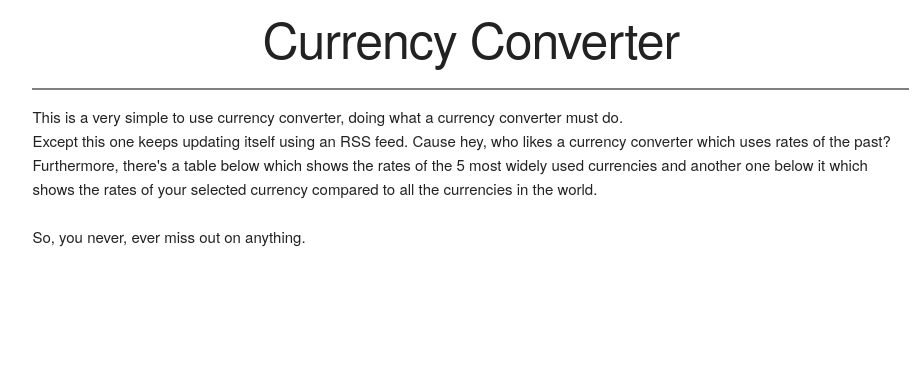
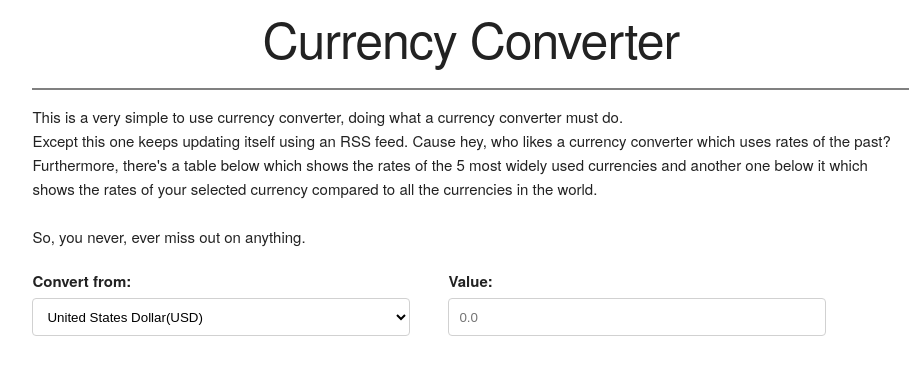
Before and after one commit to vrr-21/currency-converter, an Angular app in the folder currency-converter/: page / in a window 1280 px wide. Shown: the top 374 px of the page, without its empty margins (166-1087 px from the left). Built offline with nearby package versions, Linux system fonts and the light colour scheme.

Commit message:
Converter component design phase #1: Source Currency fields placed.

```diff
--- a/currency-converter/src/app/app.component.html
+++ b/currency-converter/src/app/app.component.html
@@ -1,2 +1,3 @@
 <link rel="stylesheet" href="https://cdnjs.cloudflare.com/ajax/libs/skeleton/2.0.4/skeleton.css" />
 <app-landing-page></app-landing-page>
+<app-converter-component></app-converter-component>
--- a/currency-converter/src/app/converter-component/converter-component.component.css
+++ b/currency-converter/src/app/converter-component/converter-component.component.css
@@ -0,0 +1,4 @@
+#converter-container
+{
+  padding-top: 20px;
+}
--- a/currency-converter/src/app/converter-component/converter-component.component.html
+++ b/currency-converter/src/app/converter-component/converter-component.component.html
@@ -1,3 +1,19 @@
-<p>
-  converter-component works!
-</p>
+<div class="container" id="converter-container">
+  <div class="row">
+    <div class="one column"></div>
+    <!-- This is where the input for the source currency will be taken in -->
+    <div class="five columns">
+      <label for="source-currency">Convert from:</label>
+      <select class="u-full-width" id="source-currency">
+        <option value="Option 1">United States Dollar(USD)</option>
+        <option value="Option 2">Euro (EUR)</option>
+        <option value="Option 3">Japanese Yen (JPY)</option>
+      </select>
+    </div>
+    <div class="five columns">
+      <label for="source-currency-value">Value:</label>
+      <input class="u-full-width" id="source-currency-value" type="number" placeholder="0.0"/>
+    </div>
+    <div class="one column"></div>
+  </div>
+</div>
```
